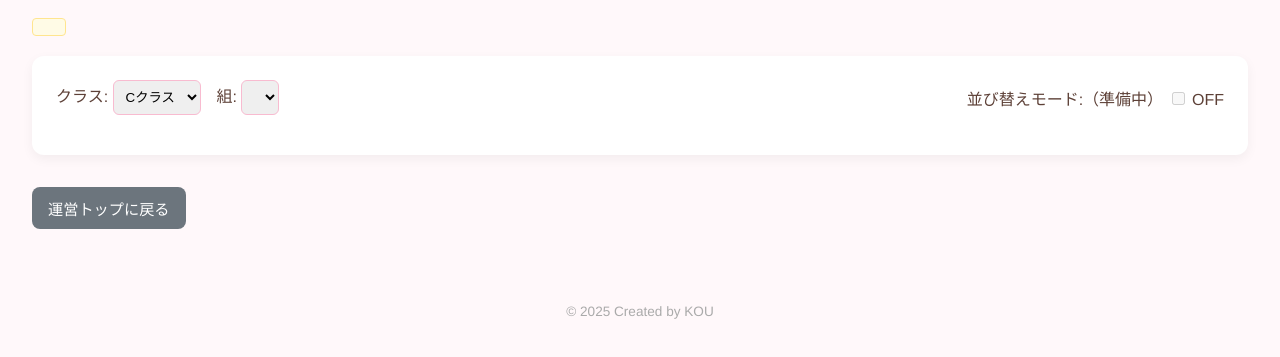
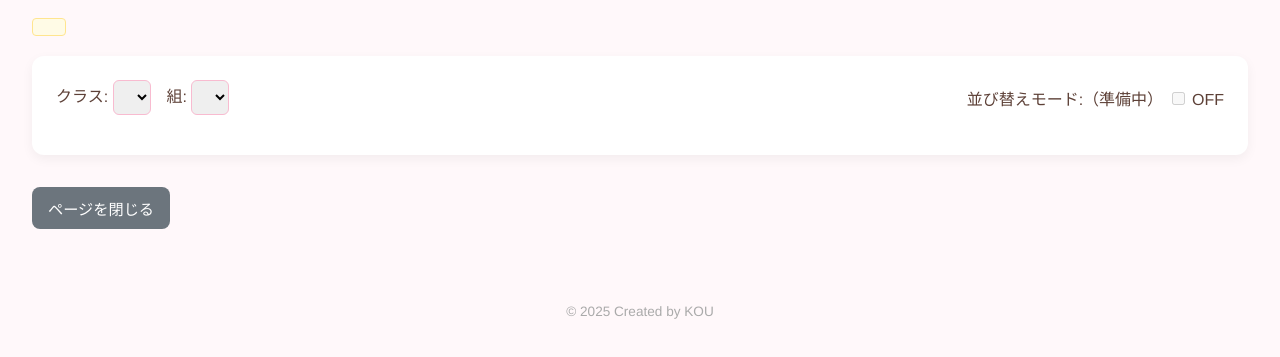
Before and after one commit to kkou777-dot/gss-app, a website: page input.html in a window 1280 px wide. Shown: the part 81-438 px from the top of the page. Drawn offline with nearby package versions, Linux system fonts and the light colour scheme.

Commit message:
Refactor: 点数入力ページを整理し、データフローを安定化

```diff
--- a/input.html
+++ b/input.html
@@ -27,13 +27,7 @@
 
     <div class="input-section">
         <div style="display:flex; align-items:center; gap:1em; flex-wrap: wrap;">
-            <label>クラス:
-                <select id="inputClassSelect">
-                    <option value="C">Cクラス</option>
-                    <option value="B">Bクラス</option>
-                    <option value="A">Aクラス</option>
-                </select>
-            </label>
+            <label>クラス: <select id="inputClassSelect"></select></label>
             <label>組: <select id="inputGroupSelect"></select></label>
             <div class="reorder-switch" style="margin-left: auto;">
                 <label for="reorderModeToggle">並び替えモード:</label>
@@ -45,16 +39,14 @@
     </div>
 
     <div style="margin-top: 2em;">
-        <button class="back-button" onclick="location.href='index.html'">運営トップに戻る</button>
+        <button class="back-button" onclick="window.close()">ページを閉じる</button>
     </div>
 
     <footer>
         <p>&copy; 2025 Created by KOU</p>
     </footer>
 
-    <!-- サーバーと通信するためのライブラリを読み込み -->
     <script src="https://cdn.socket.io/4.7.5/socket.io.min.js"></script>
-    <!-- ドラッグ＆ドロップライブラリ -->
     <script src="https://cdn.jsdelivr.net/npm/sortablejs@latest/Sortable.min.js"></script>
     <script src="app.js"></script>
 </body>
```
Also changed, not shown: input_men.html (+2 -3 lines).
